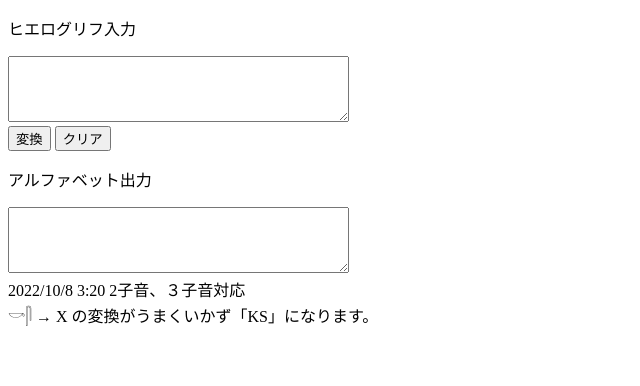
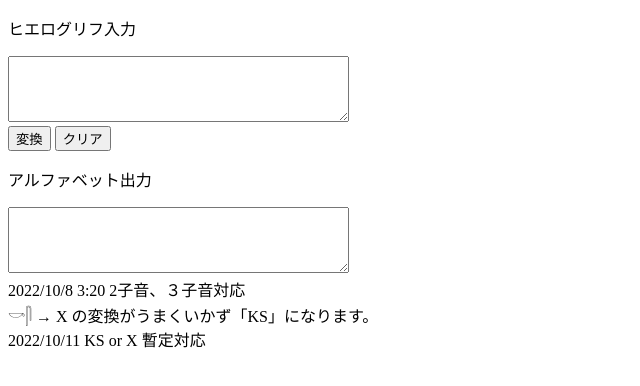
Before and after one commit to emotto55/hieroglyph, a plain HTML site: page index.html in a window 1280 px wide. Shown: the whole page, without its empty margins (0-640 px from the left). Drawn offline with Linux system fonts and the light colour scheme.

Commit message:
X暫定対応

```diff
--- a/index.html
+++ b/index.html
@@ -18,6 +18,7 @@
  <textarea id="result_area" rows="4" cols="40"></textarea>
  </section>
  2022/10/8 3:20 2子音、３子音対応<br>
- 𓎡𓋴 → X の変換がうまくいかず「KS」になります。
+ 𓎡𓋴 → X の変換がうまくいかず「KS」になります。<br>
+ 2022/10/11 KS or X 暫定対応
  </body>
 </html>
```
